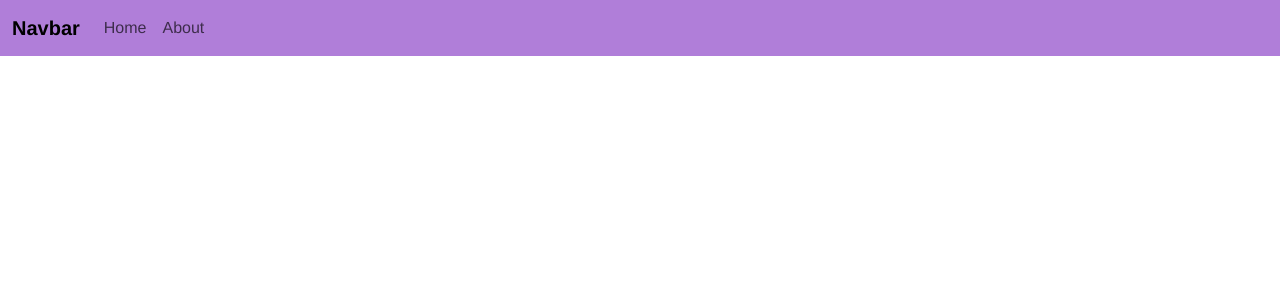
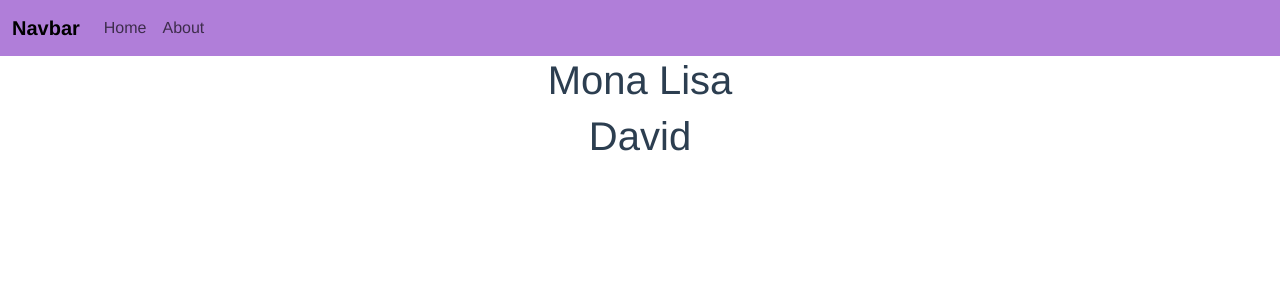
Before and after one commit to LuTheDog/VDProjekat, a Vue app: page /artworks in a window 1280 px wide. Before the commit this address had no page. Shown: the top 300 px of the page. Built offline with nearby package versions, Linux system fonts and the light colour scheme.

Commit message:
Add basic page for artworks

```diff
--- /dev/null
+++ b/src/assets/data.js
@@ -0,0 +1,28 @@
+export default {
+  artworks: [
+    {
+      id: 1,
+      name: "Mona Lisa",
+      price: 300,
+      author: 1,
+      images: ["monalisa1.png", "monalisa2.png"],
+    },
+    {
+      id: 2,
+      name: "David",
+      price: 300,
+      author: 2,
+      images: ["david1.png", "david2.png"],
+    },
+  ],
+  artists: [
+    {
+      id: 1,
+      name: "Da Vinki",
+    },
+    {
+      id: 2,
+      name: "Mikenaldjelo",
+    },
+  ],
+};
--- a/src/router/index.js
+++ b/src/router/index.js
@@ -1,11 +1,17 @@
 import { createRouter, createWebHistory } from "vue-router";
 import HomeView from "../views/HomeView.vue";
+import ArtworksView from "../views/ArtworksView.vue";
 
 const routes = [
   {
     path: "/",
     name: "home",
     component: HomeView,
+  },
+  {
+    path: "/artworks",
+    name: "artwork",
+    component: ArtworksView,
   },
   {
     path: "/about",
--- /dev/null
+++ b/src/views/ArtworksView.vue
@@ -0,0 +1,18 @@
+<template>
+  <div v-for="d in artworks" :key="d.id">
+    <h1>{{ d.name }}</h1>
+  </div>
+</template>
+
+<script>
+import data from "../assets/data.js";
+export default {
+  data() {
+    return {
+      artists: data.artists,
+      artworks: data.artworks,
+    };
+  },
+  construct() {},
+};
+</script>
```
